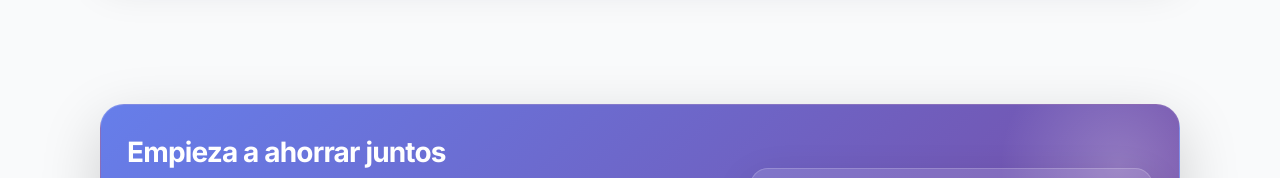
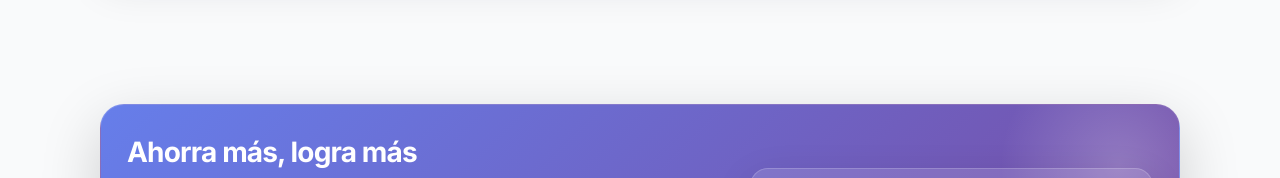
Before and after one commit to clickcommercemx/tandamas-landing, a plain HTML site: page index.html in a window 1280 px wide. Shown: the part 5300-5478 px from the top of the page. Drawn offline with Linux system fonts and the light colour scheme.

Commit message:
Update index.html

```diff
--- a/index.html
+++ b/index.html
@@ -897,7 +897,7 @@
       <div class="cta">
         <div class="cta-grid">
           <div>
-            <h3>Empieza a ahorrar juntos</h3>
+            <h3>Ahorra más, logra más</h3>
             <p>Descarga la app Tanda+ ahora y organiza tu próxima tanda (o compra a plazos sin intereses) en minutos.</p>
             <div class="store-badges">
               <a class="badge-store" href="#" aria-label="Descargar en App Store">
```
